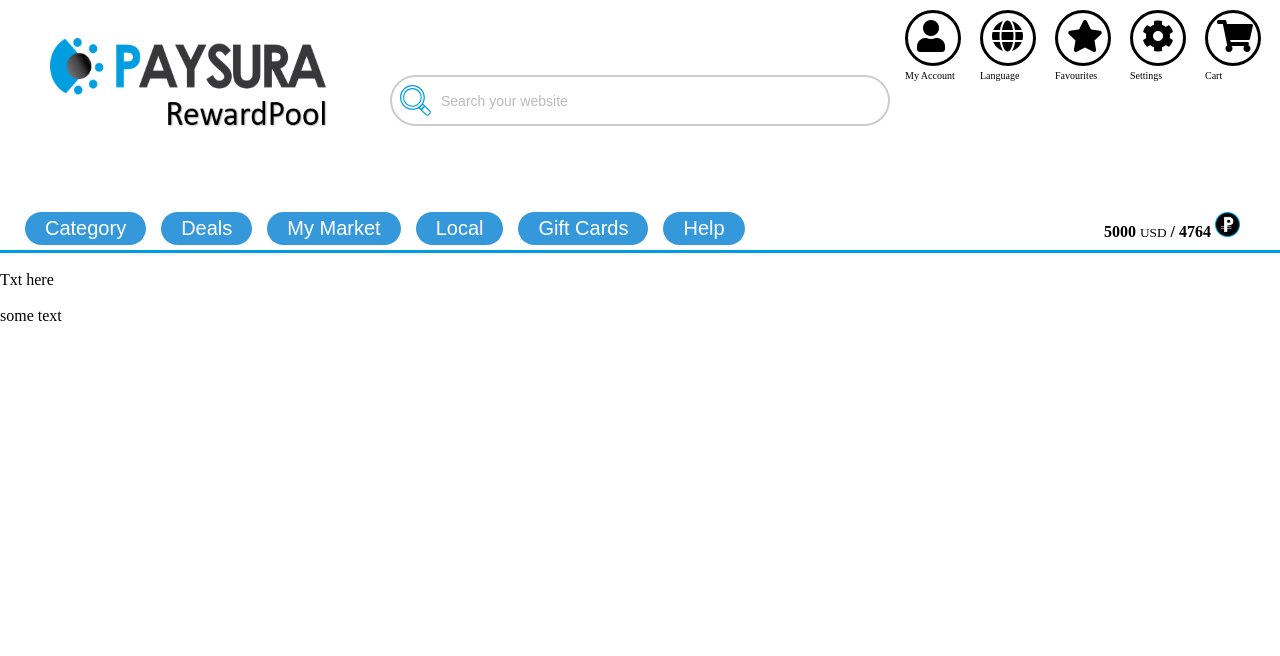
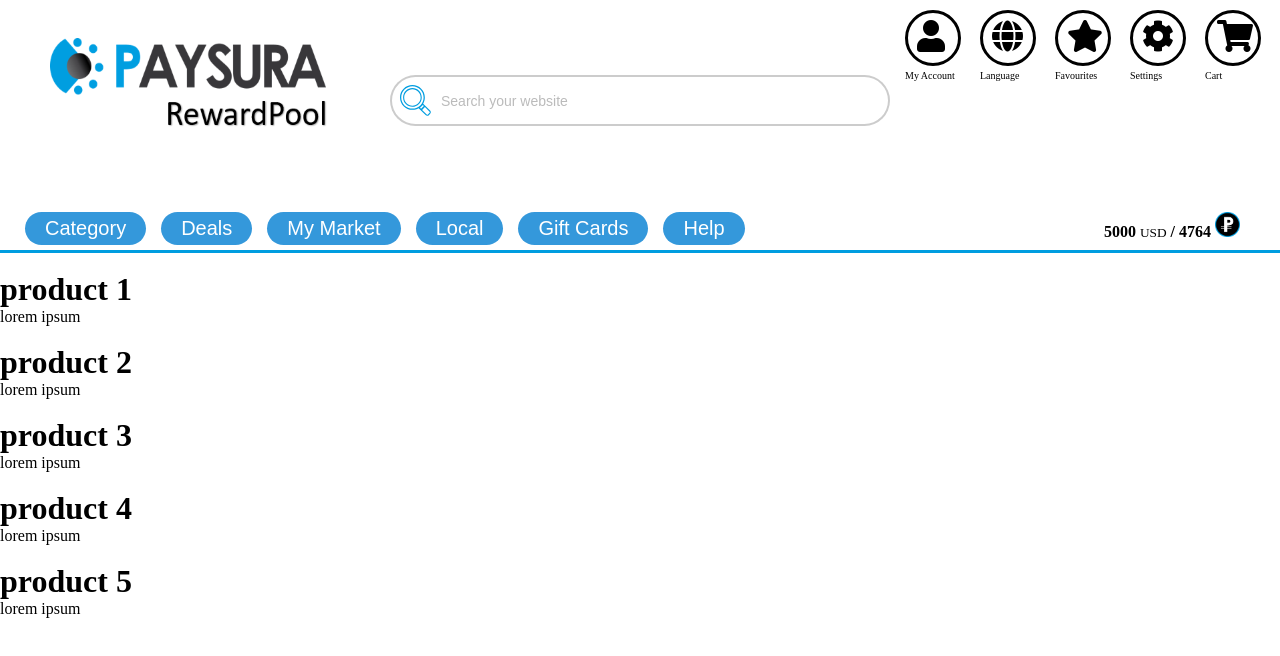
Before and after one commit to PAYSURA/FrontendRewardPool, an Angular app in the folder paysura/: page / in a window 1280 px wide. Shown: the top 656 px of the page. Built offline with nearby package versions, Linux system fonts and the light colour scheme; what angular2-carousel would draw is missing.

Commit message:
Binf Carousel to view

```diff
--- a/paysura/src/app/product/product.component.html
+++ b/paysura/src/app/product/product.component.html
@@ -1,18 +1,18 @@
 <div uib-carousel interval="5000" active="active">
-    <div uib-slide index="0">
-        <img ng-src="/img/zzzzz.png">
-        <div class="carousel-caption">
-            <p>
-                Txt here
-            </p>
-        </div>
-    </div>
-    <div uib-slide index="1">
-        <img ng-src="/img/xxxxx.png"/>
-        <div class="carousel-caption">
-            <p>
-                some text
-            </p>
+
+    <div *ngFor="let product of carouselElements; let i = index">
+        <div uib-slide>
+            <div class="product-thumbnail">
+                <img src="{{product.imagePath}}"/>
+            </div>
+            <div>
+                <h1>
+                    {{product.title}}
+                </h1>
+                <p>
+                    {{product.description}}
+                </p>
+            </div>
         </div>
     </div>
 </div>
--- a/paysura/src/app/product/product.component.ts
+++ b/paysura/src/app/product/product.component.ts
@@ -1,4 +1,5 @@
 import {Component, OnInit} from '@angular/core';
+import {Product} from './product.model';
 
 @Component({
     selector: 'app-product',
@@ -7,6 +8,14 @@ import {Component, OnInit} from '@angular/core';
 })
 export class ProductComponent implements OnInit {
 
+    public carouselElements = [
+        new Product('product 1', 'lorem ipsum', ''),
+        new Product('product 2', 'lorem ipsum', ''),
+        new Product('product 3', 'lorem ipsum', ''),
+        new Product('product 4', 'lorem ipsum', ''),
+        new Product('product 5', 'lorem ipsum', '')
+    ];
+
     constructor() {
     }
 
--- a/paysura/src/app/product/product.module.ts
+++ b/paysura/src/app/product/product.module.ts
@@ -10,11 +10,5 @@ import {CarouselModule} from 'angular2-carousel';
     ]
 })
 export class ProductModule {
-    carouselElements = [
-        new Product('product 1', 'lorem ipsum', ''),
-        new Product('product 2', 'lorem ipsum', ''),
-        new Product('product 3', 'lorem ipsum', ''),
-        new Product('product 4', 'lorem ipsum', ''),
-        new Product('product 5', 'lorem ipsum', '')
-    ];
+
 }
```
